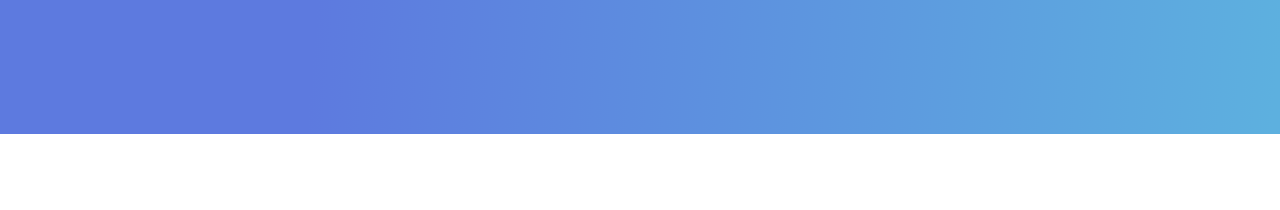
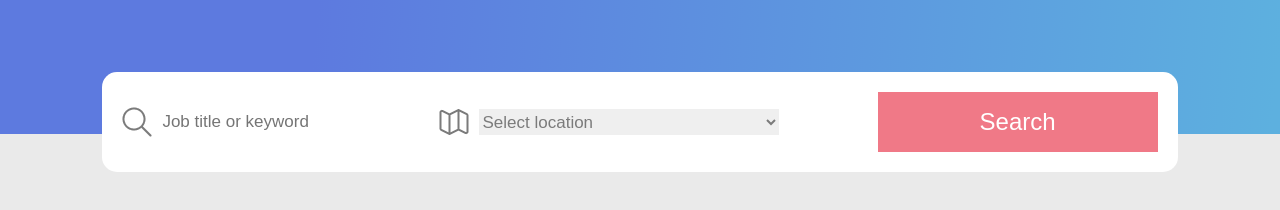
Before and after one commit to khushbookhator/Frontend-assignment, a plain HTML site: page index.html in a window 1280 px wide. Shown: the part 230-440 px from the top of the page. Drawn offline with Linux system fonts and the light colour scheme.

Commit message:
searchtab

```diff
--- a/index.css
+++ b/index.css
@@ -12,7 +12,7 @@ body{
     font-family: "Poppins", sans-serif;
     /* font-size: 1.6rem; */
     font-weight: 400;
-    background-color: #fff;
+    background-color: #EAEAEA;
     color: #000;
     position: relative;
     z-index: 0;
@@ -44,6 +44,13 @@ li {
 .space {
     justify-content: space-between;
 }
+.none {
+    outline: none;
+    border: none;
+}
+.gap{
+    gap: 10px;
+}
 
 /* HEADER */
 header {
@@ -62,6 +69,11 @@ header {
     font-size: 20px;
 }
 
+/* MAIN */
+#main {
+    padding: 3% 8%;
+}
+
 /* --NAVBAR */
 .navWrapper{
     height: 27px;
@@ -75,6 +87,35 @@ header {
 }
 .logo {
     gap: 10px;
+}
+
+/* SEARCHBAR */
+#searchbox {
+    background: #fff;
+    height: 100px;
+    margin-top: -100px;
+    border-radius: 15px;
+    padding: 0px 20px;
+    /* align-items: center; */
+}
+.searchTab {
+    gap: 10px;
+}
+.inputbox::placeholder{
+    font-size: 17px;
+}
+.selectbox{
+    width: 300px;
+    color: #7B7B7B;
+    font-size: 17px;
+}
+.searchbtn {
+    width: 280px;
+    background: #f07987;
+    font-size: 24px;
+    height: 60px;
+    font-style: bold;
+
 }
 
 
--- a/index.html
+++ b/index.html
@@ -35,7 +35,20 @@
             <p class="colorwhite">Browse through thousands of full-time or part-time jobs near you</p>
         </div>
     </header>
-    <main>
+    <main id="main">
+        <section id="searchbox" class="flex space center">
+            <div class="flex searchTab">
+                <img src="./assets/search.png" alt=""/>
+                <input class="none inputbox" placeholder="Job title or keyword"/>
+            </div>
+            <div class="flex gap">
+                <img src="./assets/book.png" alt=""/>
+                <select class="none selectbox">
+                    <option>Select location</option>
+                </select>
+            </div>
+            <button class="colorwhite none searchbtn">Search</button>
+        </section>
         <section>
 
         </section>
```
Also changed, not shown: assets/book.png (added), assets/search.png (added).
